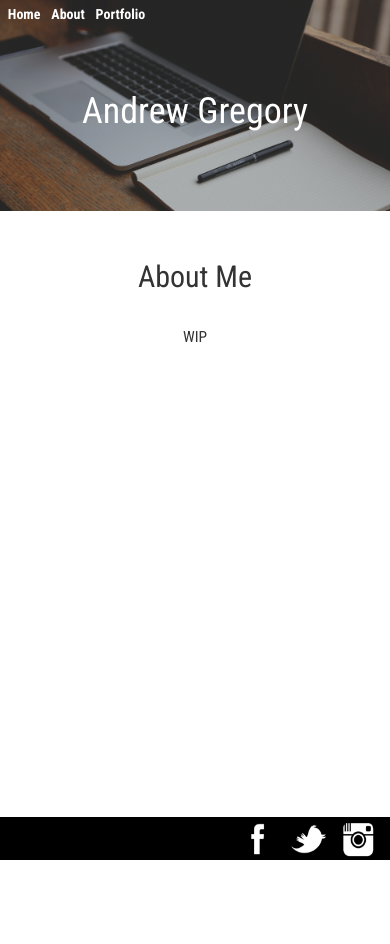
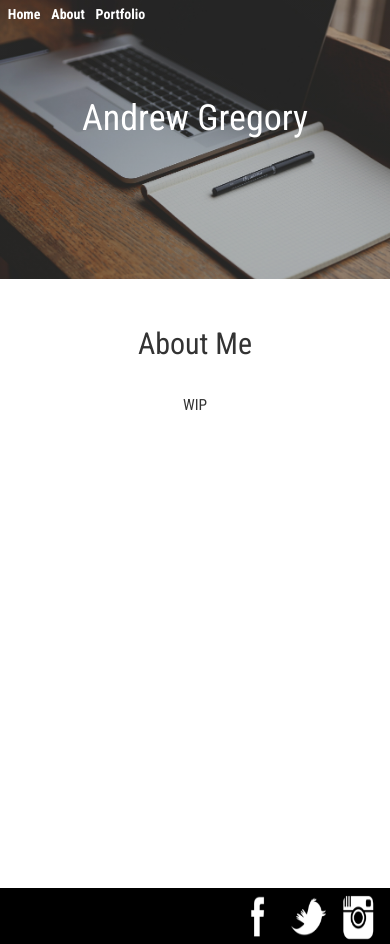
Before and after one commit to angregor/angregor.github.io, a plain HTML site: page index.html in a window 390 px wide. Before the commit the page ends 860 px from the top, so only its background shows below. Drawn offline with nearby package versions, Linux system fonts and the light colour scheme.

Commit message:
more mobile changes now that media query works

```diff
--- a/styles/main.css
+++ b/styles/main.css
@@ -113,7 +113,7 @@ a, a:hover, a:visited, a:link, a:active{
 
 @media (max-width: 600px) {
   html {
-    height: 100%;
+    height: 110%;
     width: 100%;
     margin-top: 0px;
    margin-right: 0px;
@@ -136,7 +136,7 @@ a, a:hover, a:visited, a:link, a:active{
   }
 
 	#menu_opener_comb {
-	    height: 25%;
+	    height: 30%;
 	    width: 100%;
 	    background-image: linear-gradient(
 	      rgba(0, 0, 0, 0.25),
@@ -152,7 +152,7 @@ a, a:hover, a:visited, a:link, a:active{
 	}
 
   #footer {
-    height: 5%;
+    height: 6%;
     width: 100%;
     background-color: black;
   }
@@ -175,7 +175,7 @@ a, a:hover, a:visited, a:link, a:active{
     height: 80%;
   }
   #featured {
-    height: 70%;
+    height: 64%;
     width: 100%;
     background-color: white;
   }
```
